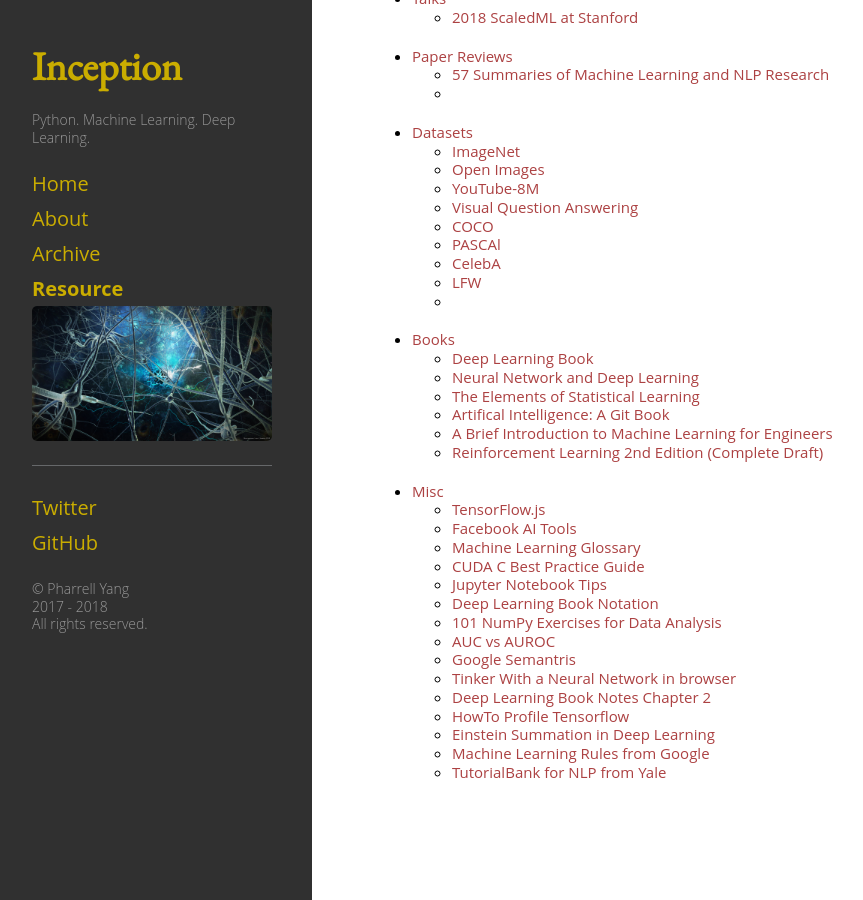
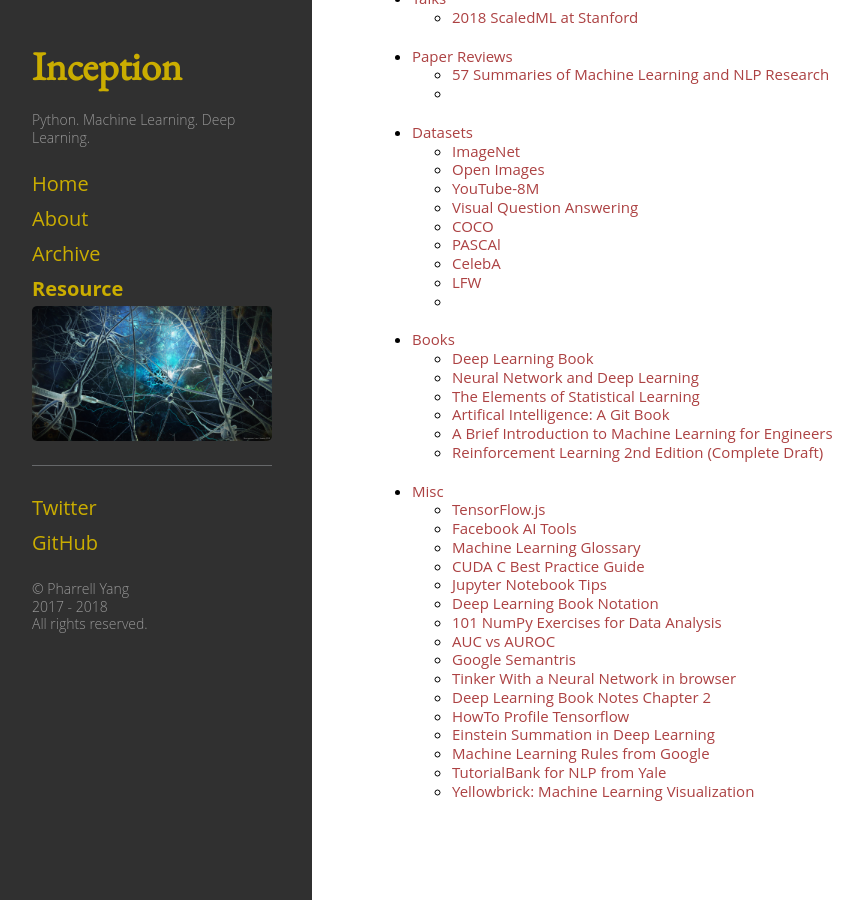
Before and after one commit to pharrellyhy/pharrellyhy.github.io.bakcup, a Jekyll site: the page built from resource.md, in a window 1280 px wide and 900 px high, scrolled down 2215 px. Shown: the whole window, without its empty margins (8-871 px from the left). Built offline with Jekyll 4.4.1, drawn with Linux system fonts in a browser that asks for light colours.

Commit message:
updates resource

```diff
--- a/_data/nav.yml
+++ b/_data/nav.yml
@@ -423,3 +423,6 @@
 
     - title: "TutorialBank for NLP from Yale"
       url: "http://tangra.cs.yale.edu/newaan/"
+
+    - title: "Yellowbrick: Machine Learning Visualization"
+      url: "http://www.scikit-yb.org/en/latest/"
```
